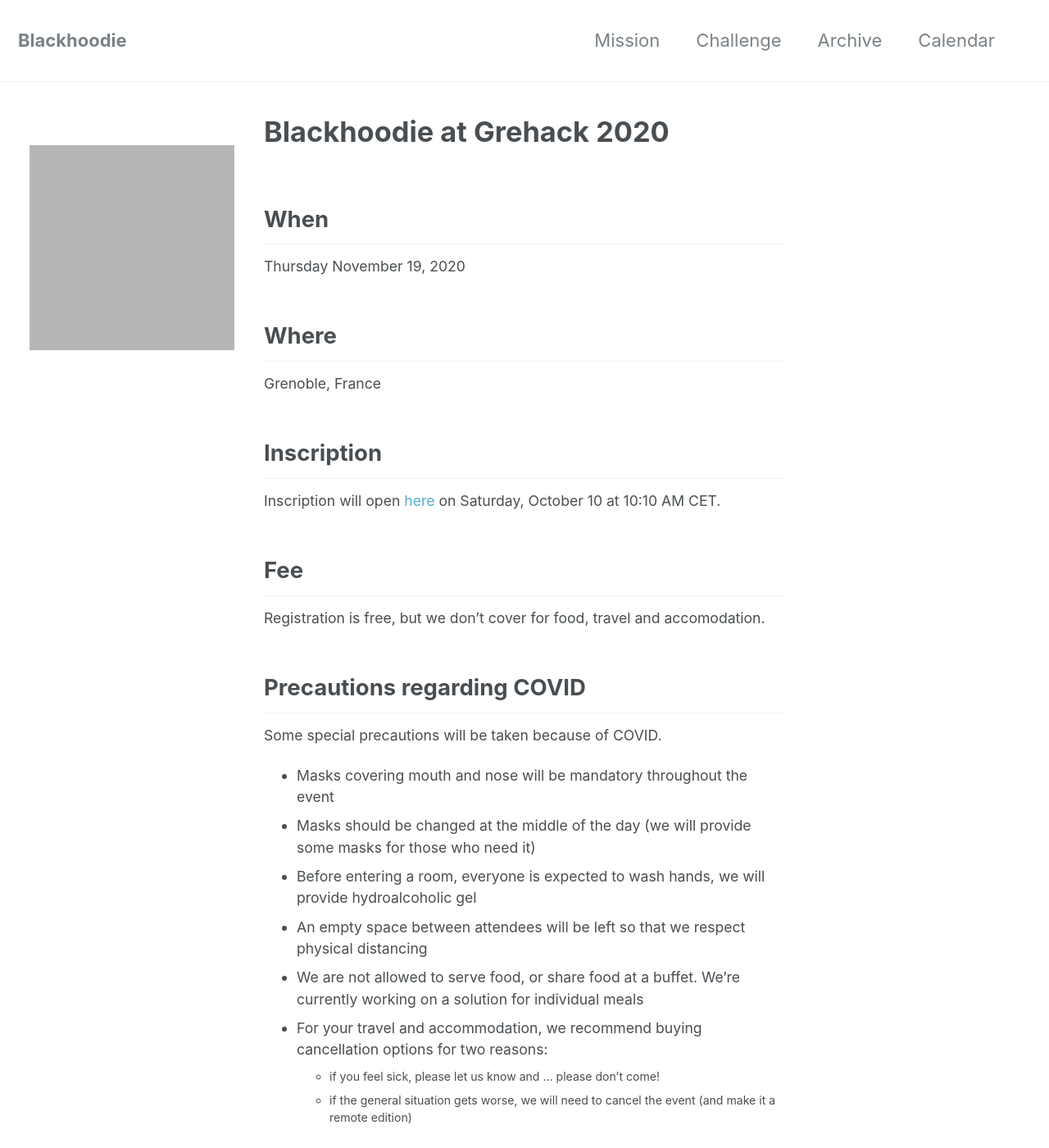
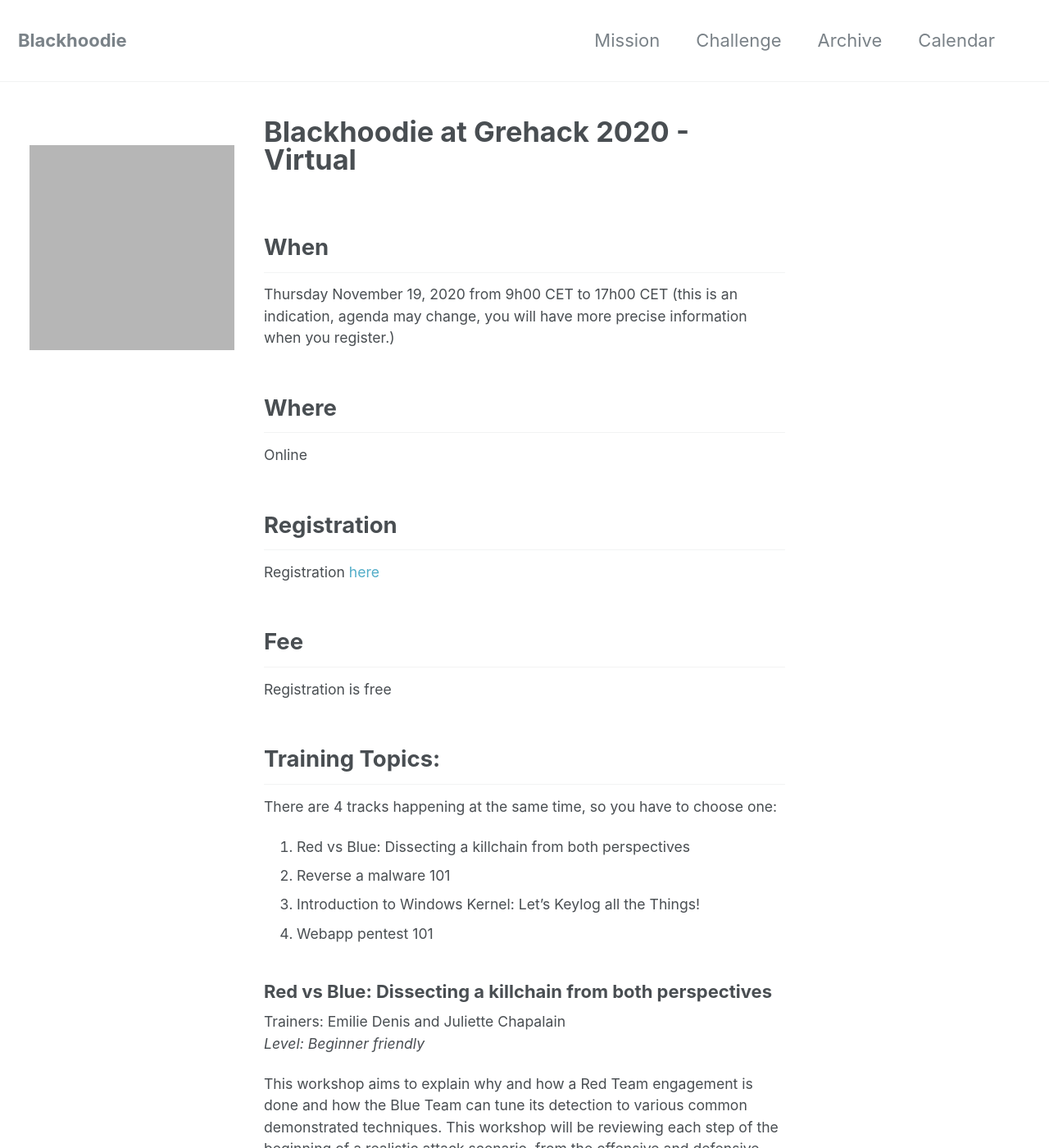
Before and after one commit to blackhoodieRE/blackhoodiere.github.io, a Jekyll site: the page built from _posts/2020-08-10-Grehack.md, in a window 1280 px wide and 1400 px high. Shown: the whole window at 82% size. Built offline with Jekyll 4.4.1, drawn with Linux system fonts in a browser that asks for light colours; comment, search, counter and statistics services are not loaded; some of the changed text lies outside the part shown; grey boxes are pictures that could not be loaded.

Commit message:
Blackhoodie@Grehack goes virtual (#26)
Co-authored-by: Caroline Leman <CarolineLe@users.noreply.github.com>

```diff
--- a/_posts/2020-08-10-Grehack.md
+++ b/_posts/2020-08-10-Grehack.md
@@ -1,37 +1,31 @@
 ---
 layout: single
-title: "Blackhoodie at Grehack 2020"
+title: "Blackhoodie at Grehack 2020 - Virtual"
 exerpt: "Reverse Engineering Workshop for women"
 tags: [workshop, conferences, BlackHoodie, Grehack]
 date: 2020-08-09 00:00:00 -0500
 ---
 
 ## When
-Thursday November 19, 2020
+Thursday November 19, 2020 from 9h00 CET to 17h00 CET (this is
+an indication, agenda may change, you will have more precise
+information when you register.)
 
 ## Where
-Grenoble, France
+Online
 
-## Inscription
-Inscription will open [here](https://forms.gle/wH73729rE9UkCi4R8) on Saturday, October 10 at 10:10 AM CET.
+## Registration
+Registration [here](https://forms.gle/wH73729rE9UkCi4R8)
 
 ## Fee
-Registration is free, but we don't cover for food, travel and accomodation.
-
-## Precautions regarding COVID
-Some special precautions will be taken because of COVID.
-- Masks covering mouth and nose will be mandatory throughout the event
-- Masks should be changed at the middle of the day (we will provide some masks for those who need it)
-- Before entering a room, everyone is expected to wash hands, we will provide hydroalcoholic gel
-- An empty space between attendees will be left so that we respect physical distancing
-- We are not allowed to serve food, or share food at a buffet. We're currently working on a solution for individual meals
-- For your travel and accommodation, we recommend buying cancellation options for two reasons:
-   - if you feel sick, please let us know and ... please don't come!
-   - if the general situation gets worse, we will need to cancel the event (and make it a remote edition)
-
+Registration is free
 
 ## Training Topics:
-There are 3 tracks happening at the same time.
+There are 4 tracks happening at the same time, so you have to choose one:
+1. Red vs Blue: Dissecting a killchain from both perspectives
+2. Reverse a malware 101
+3. Introduction to Windows Kernel: Let's Keylog all the Things!
+4. Webapp pentest 101
 
 ### Red vs Blue: Dissecting a killchain from both perspectives
 Trainers: Emilie Denis and Juliette Chapalain
@@ -101,6 +95,24 @@
 - Painkillers: let's get real, this workshop is pretty dense and some
 brains may fry a lil bit... :-^
 
+### Webapp pentest 101
+Trainer: Claire
+*Level: Beginner friendly*
+
+
+The goal of this workshop is to give an overview of what is it like to
+perform a Web application penetration test. The workshop will include
+all the most important steps of a WebApp penetration test, including
+knowing how a Web application is working, exploiting a vulnerability
+or handling a good penetration test report.
+
+Prerequisite:
+
+- A computer able to run a Kali VM
+- Curiosity, because you need a lot of it when doing a penetration test !
+
+
+
 
 ## What is BlackHoodie?
 BlackHoodie is a series of free, women-only reverse engineering bootcamps, which started in 2015 and in 2018 slowly became a global initiative, with events happening in different locations in Europe and the United States. More information on the idea of BlackHoodie and upcoming events can be found at [blackhoodie.re](https://blackhoodie.re)
```
